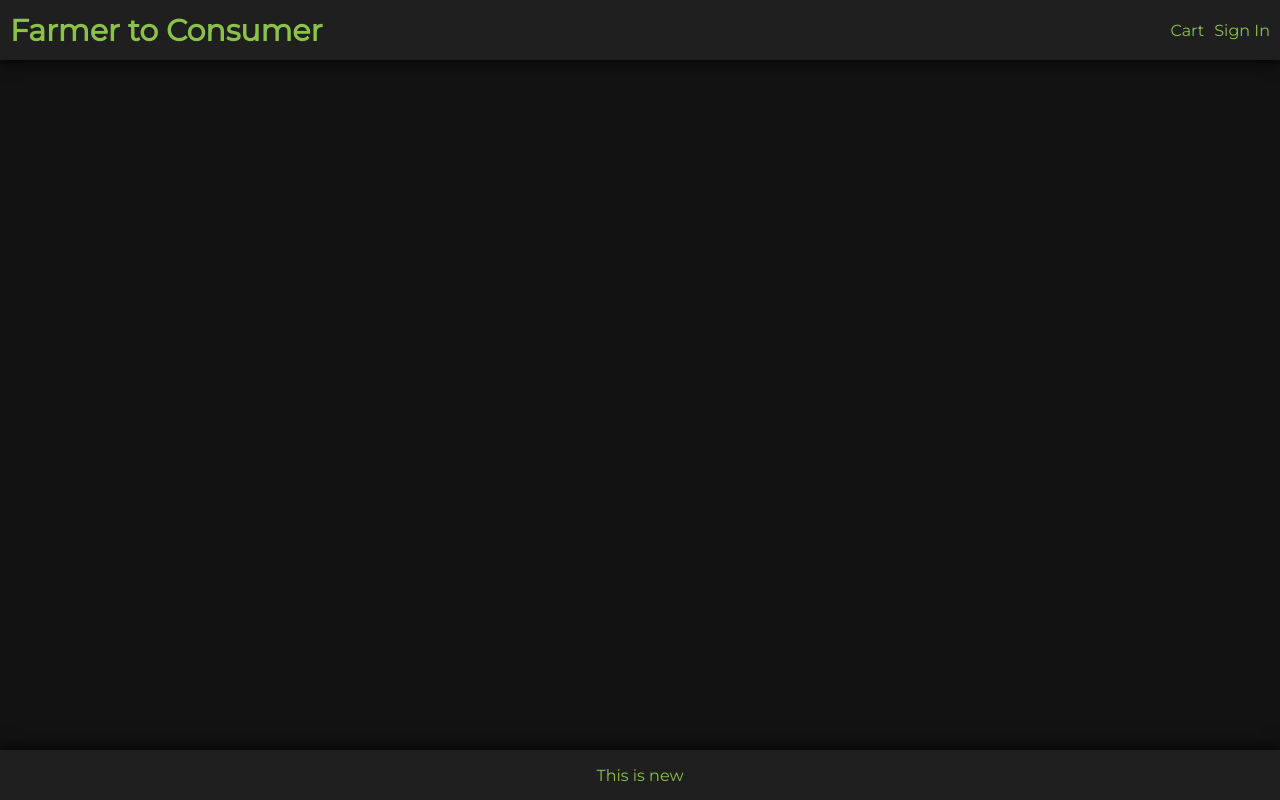
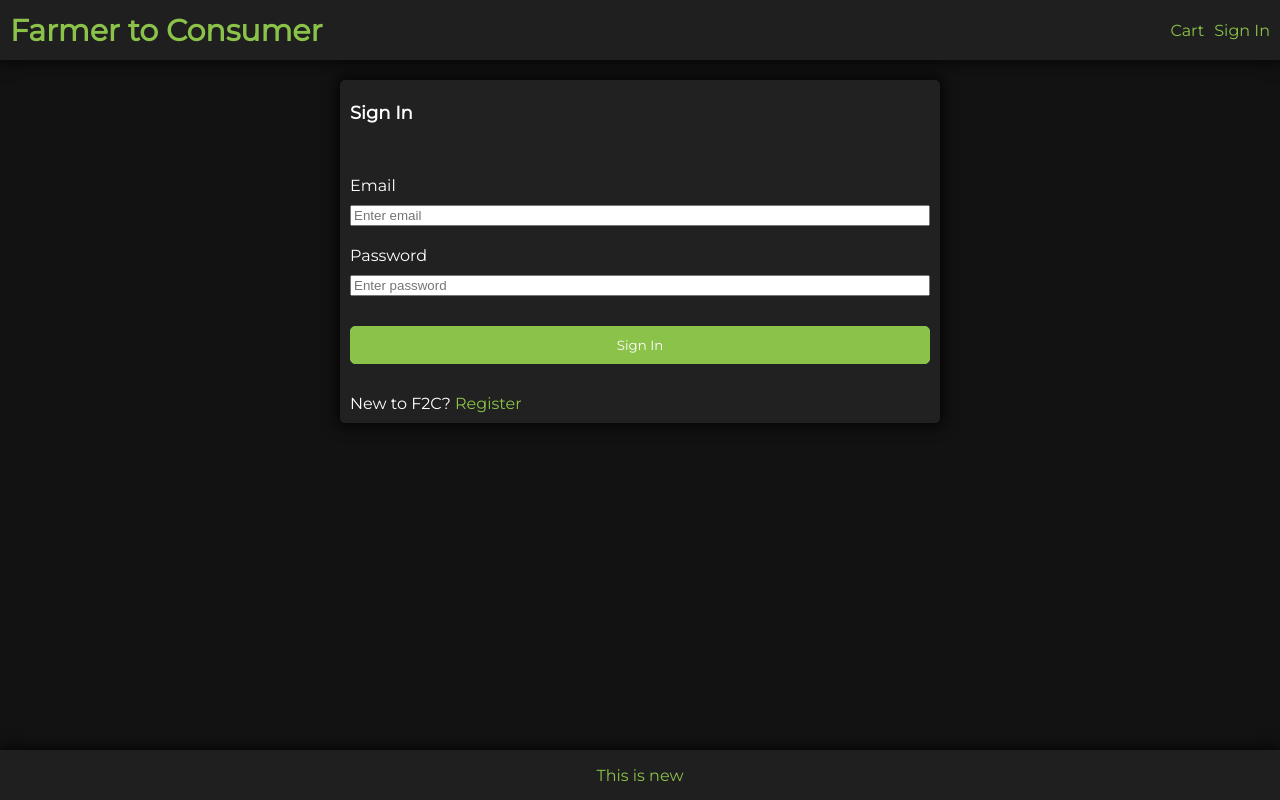
Before and after one commit to aasimmd/f2c, a React (Create React App) app in the folder frontend/: page /signin in a window 1280 px wide. Built offline with nearby package versions, Linux system fonts and the light colour scheme.

Commit message:
signin screen and implementation

```diff
--- a/frontend/src/App.js
+++ b/frontend/src/App.js
@@ -1,14 +1,25 @@
 import React from 'react';
-import { useSelector } from 'react-redux';
-import {BrowserRouter, Link, Route} from 'react-router-dom';
+import { useDispatch, useSelector } from 'react-redux';
+import { BrowserRouter, Link, Route } from 'react-router-dom';
+import { signout } from './actions/userActions';
 import CartScreen from './pages/CartScreen';
 import HomeScreen from './pages/HomeScreen';
 import ProductScreen from './pages/ProductScreen';
+import SigninScreen from './pages/SigninScreen';
 
 function App() {
 
-    const cart = useSelector(state => state.cart);
+    const cart = useSelector((state) => state.cart);
     const {cartItems} = cart;
+
+    const userSignin = useSelector((state) => state.userSignin);
+    const {userInfo} = userSignin;
+
+    const dispatch = useDispatch();
+
+    const signoutHandler = () => {
+        dispatch(signout());
+    }
 
     return (
     <BrowserRouter>
@@ -29,12 +40,27 @@
                     )
                 }
                 </Link>
-                <Link to="/signin" >Sign In</Link>
+                {
+                    userInfo
+                    ? (
+                        <div className="dropdown">
+                            <Link to="#">{userInfo.name}<i className="fa fa-caret-down"></i>{' '}</Link>
+                            <ul className="dropdown-content">
+                                <Link to="#" onClick={signoutHandler}>Sign Out</Link>
+                            </ul>
+                        </div>
+                    )
+                    : (
+                        <Link to="/signin" >Sign In</Link>
+                    )
+                }
+
             </div>
         </header>
 
         <main>
 
+            <Route path="/signin" component={SigninScreen}></Route>
             <Route path="/cart/:id?" component={CartScreen}></Route>
             <Route path="/product/:id" component={ProductScreen}></Route>
             <Route path="/" component={HomeScreen} exact></Route>
--- /dev/null
+++ b/frontend/src/actions/userActions.js
@@ -0,0 +1,29 @@
+import Axios from "axios";
+import { USER_SIGNIN_FAIL, USER_SIGNIN_REQUEST, USER_SIGNIN_SUCCESS, USER_SIGNOUT } from "../constants/userConstants"
+
+export const signin = (email, password) => async(dispatch) => {
+    dispatch ({type:USER_SIGNIN_REQUEST, payload:{email,password}});
+    try
+    {
+        const {data} = await Axios.post('/api/users/signin',{email, password});
+        dispatch({type:USER_SIGNIN_SUCCESS, payload:data});
+        localStorage.setItem("userInfo", JSON.stringify(data));
+    }
+    catch(error)
+    {
+        dispatch({
+            type : USER_SIGNIN_FAIL,
+            payload: error.response && error.response.data.message
+                ? error.response.data.message
+                : error.message,
+        });
+
+    }
+}
+
+export const signout = () => async(dispatch) =>
+{
+    localStorage.removeItem('userInfo');
+    localStorage.removeItem('cartItems');
+    dispatch({type: USER_SIGNOUT});
+}
--- /dev/null
+++ b/frontend/src/constants/userConstants.js
@@ -0,0 +1,4 @@
+export const USER_SIGNIN_REQUEST = 'USER_SIGNIN_REQUEST'
+export const USER_SIGNIN_SUCCESS = 'USER_SIGNIN_SUCCESS'
+export const USER_SIGNIN_FAIL = 'USER_SIGNIN_FAIL'
+export const USER_SIGNOUT = 'USER_SIGNOUT'
--- a/frontend/src/index.css
+++ b/frontend/src/index.css
@@ -253,12 +253,56 @@
 .alert-info
 {
     color: blue;
-    background-color: #1f1f1f;
+    background-color: #2b2b2b;
     box-shadow: 0px 0px 15px 2px rgba(0,0,0,0.80);
 }
 .alert-error
 {
     color: red;
-    background-color: #1f1f1f;
+    background-color: #2b2b2b;
     box-shadow: 0px 0px 15px 2px rgba(0,0,0,0.80);
 }
+
+/* Form*/
+.form
+{
+    max-width: 60rem;
+    background-color: #212121;
+    margin: 0 auto;
+    border-radius: 0.5rem;
+    box-shadow: 0px 0px 15px 3px rgba(0,0,0,0.80);
+}
+.form > div
+{
+    display: flex;
+    flex-direction: column;
+    margin: 1rem;
+}
+.form label
+{
+    margin: 1rem 0;
+    display: block;
+}
+
+/*dropdown*/
+.dropdown
+{
+    display: inline-block;
+    position: relative;
+}
+.dropdown-content
+{
+    position: absolute;
+    display: none;
+    right: 0;
+    min-width: 12rem;
+    padding: 1rem;
+    z-index: 1;
+    background-color: #212121;
+    margin: 0;
+    border-radius: 0.5rem;
+}
+.dropdown:hover .dropdown-content
+{
+    display: block;
+}
--- /dev/null
+++ b/frontend/src/pages/SigninScreen.js
@@ -0,0 +1,65 @@
+import React, { useEffect, useState } from 'react';
+import { useDispatch, useSelector } from 'react-redux';
+import {Link} from 'react-router-dom';
+import { signin } from '../actions/userActions';
+import LoadingBox from '../components/LoadingBox';
+import MessageBox from '../components/MessageBox';
+
+const SigninScreen = (props) => {
+
+    const [email, setEmail] = useState('');
+    const [password, setPassword] = useState('');
+
+    const userSignin = useSelector((state) => state.userSignin);
+    const {userInfo, loading, error} = userSignin;
+
+    const dispatch = useDispatch();
+
+    const submitHandler= (e) =>{
+        e.preventDefault(); //dont refresh
+        dispatch(signin(email, password));
+    };
+
+    useEffect(()=>{
+        if(userInfo)
+        {
+            props.history.push('/');
+        }
+    },[props.history, userInfo]);
+
+    return (
+        <div>
+            <form class="form" onSubmit={submitHandler}>
+                <div>
+                    <h1>Sign In</h1>
+                </div>
+                <div>
+                    { loading && <LoadingBox></LoadingBox> }
+                    { error && <MessageBox variant="error">{error}</MessageBox> }
+                </div>
+                <div>
+                    <label htmlFor="email">Email</label>
+                    <input type="email" id="email" placeholder="Enter email" required onChange={(e)=>setEmail(e.target.value)}></input>
+                </div>
+                <div>
+                    <label htmlFor="password">Password</label>
+                    <input type="password" id="password" placeholder="Enter password" required onChange={(e)=>setPassword(e.target.value)}></input>
+                </div>
+                <div>
+                    <label/>
+                    <button className="primary" type="submit">Sign In</button>
+                </div>
+                <div>
+                    <label/>
+                    <div>
+                        New to F2C? {' '}
+                        <Link to="/register">Register</Link>
+                    </div>
+                </div>
+                <div>{' '}</div>
+            </form>
+        </div>
+    );
+};
+
+export default SigninScreen;
--- /dev/null
+++ b/frontend/src/reducers/userReducers.js
@@ -0,0 +1,17 @@
+import { USER_SIGNIN_FAIL, USER_SIGNIN_REQUEST, USER_SIGNIN_SUCCESS, USER_SIGNOUT } from "../constants/userConstants"
+
+export const userSigninReducer = (state = {}, action) => {
+    switch (action.type)
+    {
+        case USER_SIGNIN_REQUEST:
+            return {loading: true};
+        case USER_SIGNIN_SUCCESS:
+            return {loading:false, userInfo: action.payload};
+        case USER_SIGNIN_FAIL:
+            return {loading:false, error:action.payload};
+        case USER_SIGNOUT:
+            return {};
+        default:
+            return state;
+    }
+}
--- a/frontend/src/store.js
+++ b/frontend/src/store.js
@@ -2,8 +2,15 @@
 import thunk from 'redux-thunk';
 import { cartReducer } from './reducers/cartReducers';
 import { productDetailsReducer, productListReducer } from './reducers/productReducers';
+import { userSigninReducer } from './reducers/userReducers';
 
-const initialState = { cart : {
+const initialState = {
+    userSignin : {
+        userInfo: localStorage.getItem('userInfo')
+        ? JSON.parse(localStorage.getItem('userInfo'))
+        : null,
+    },
+    cart : {
         cartItems: localStorage.getItem('cartItems')
         ? JSON.parse(localStorage.getItem('cartItems'))
         : [],
@@ -13,7 +20,8 @@
 const reducer = combineReducers({
     productList: productListReducer,
     productDetails: productDetailsReducer,
-    cart: cartReducer
+    cart: cartReducer,
+    userSignin : userSigninReducer
 })
 
 const store = createStore(reducer, initialState, composeEnhancer(applyMiddleware(thunk)));
```
